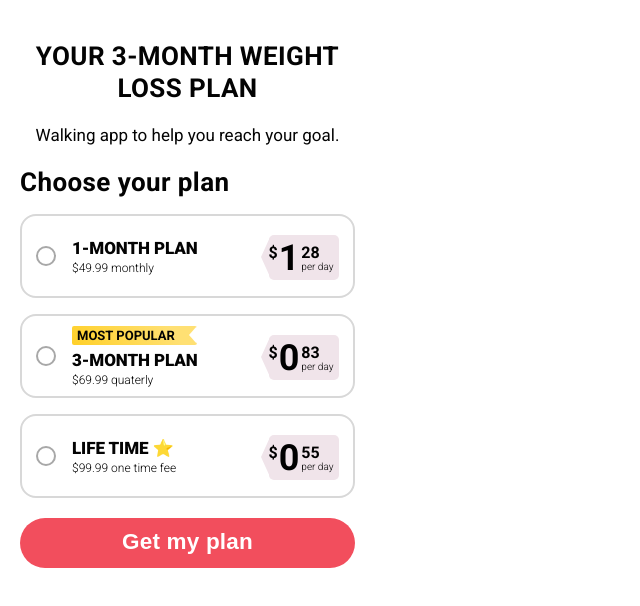
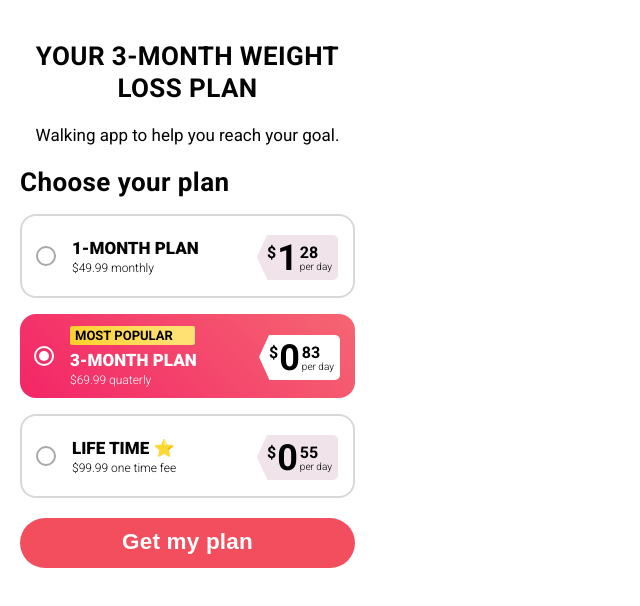
Before and after one commit to mishadanilovich/react-banner-ts, a React (Create React App) app: page / in a window 1280 px wide. Shown: the top 606 px of the page, without its empty margins (0-640 px from the left). Built offline with nearby package versions, Linux system fonts and the light colour scheme.

Commit message:
Add ability to select a plan

```diff
--- a/src/components/Button/styles.scss
+++ b/src/components/Button/styles.scss
@@ -14,4 +14,12 @@
   line-height: 28px;
   letter-spacing: 0.2px;
   text-align: center;
+
+  cursor: pointer;
+
+  transition: all 0.2s ease-in-out;
+
+  &:hover {
+    transform: translate(2px, -2px);
+  }
 }
--- a/src/components/Plan/index.tsx
+++ b/src/components/Plan/index.tsx
@@ -1,16 +1,22 @@
+import cn from 'classnames';
 import { PriceTicket, RateBanner } from 'components';
 import { PlanProps } from './types';
 
 import './styles.scss';
 
-export const Plan = ({ data }: PlanProps) => {
-  const { title, description, price, isPopular } = data;
+export const Plan = ({ data, onClick, isSelected }: PlanProps) => {
+  const { title, description, price, isPopular, id } = data;
 
   return (
-    <div className="plan">
+    <div
+      className={cn('plan', { selected: isSelected })}
+      onClick={() => onClick?.(id)}
+    >
       <span className="plan__select" />
       <div className="plan-info">
-        {isPopular && <RateBanner />}
+        {isPopular && (
+          <RateBanner className={cn({ 'rate-banner--selected': isSelected })} />
+        )}
         <h3 className="plan-info__title">{title}</h3>
         <p className="plan-info__description">{description}</p>
       </div>
--- a/src/components/Plan/styles.scss
+++ b/src/components/Plan/styles.scss
@@ -6,10 +6,13 @@
   display: flex;
   align-items: center;
   column-gap: 16px;
-  padding: 0 14px 0 14px;
+  padding: 0 15.5px 0 14px;
 
   border: 2px solid $color-gray;
   border-radius: 16px;
+
+  transition: all 0.1s;
+  cursor: pointer;
 
   &-info {
     &__title {
@@ -38,3 +41,35 @@
     border: 2px solid $color-dark-gray;
   }
 }
+
+.plan.selected {
+  border: none;
+  background: linear-gradient(225deg, $color-pink 0%, $color-dark-pink 100%);
+
+  .plan__select {
+    position: relative;
+    border: 2px solid $color-white;
+
+    &::before {
+      content: '';
+      position: absolute;
+      top: 50%;
+      left: 50%;
+      transform: translate(-50%, -50%);
+
+      width: 10px;
+      height: 10px;
+      border-radius: 50%;
+      background: $color-white;
+    }
+  }
+
+  .plan-info {
+    color: $color-white;
+  }
+
+  .plan__ticket {
+    color: $color-white;
+    background: $color-white;
+  }
+}
--- a/src/components/Plan/types.ts
+++ b/src/components/Plan/types.ts
@@ -1,4 +1,5 @@
 export interface BasePlan {
+  id: string;
   title: string;
   description: string;
   price: number;
@@ -8,4 +9,6 @@ export interface BasePlan {
 
 export interface PlanProps {
   data: BasePlan;
+  onClick?: (planId: string) => void;
+  isSelected?: boolean;
 }
--- a/src/components/PriceTicket/styles.scss
+++ b/src/components/PriceTicket/styles.scss
@@ -6,12 +6,13 @@
   position: relative;
   color: $color-light-pink;
   background-color: $color-light-pink;
-  border-radius: 5px;
+  border-bottom-right-radius: 5px;
+  border-top-right-radius: 5px;
 
   &::before {
     content: '';
     position: absolute;
-    left: -8px;
+    left: -10px;
     top: 0;
     width: 0;
     height: 0;
@@ -19,7 +20,6 @@
     border-right: 10px solid currentColor;
     border-bottom: 22.5px solid transparent;
     color: inherit;
-    border-radius: inherit;
   }
 
   &__amount {
--- a/src/components/RateBanner/styles.scss
+++ b/src/components/RateBanner/styles.scss
@@ -1,6 +1,7 @@
 @import "src/styles/colors.scss";
 
 .rate-banner {
+  color: $color-dark-black;
   position: relative;
   height: 19px;
   max-width: 125px;
@@ -12,7 +13,6 @@
   text-transform: uppercase;
   font-size: 13px;
   font-weight: 700;
-  line-height: 15px;
 
   &::after {
     content: '';
@@ -25,3 +25,9 @@
     border-radius: inherit;
   }
 }
+
+.rate-banner--selected {
+  &::after {
+    border-right: 8px solid transparent;
+  }
+}
--- a/src/containers/PlanList/constants.ts
+++ b/src/containers/PlanList/constants.ts
@@ -2,17 +2,20 @@ import { BasePlan } from 'components/Plan';
 
 export const planListConfiguration: BasePlan[] = [
   {
+    id: '1',
     title: '1-month plan',
     description: '$49.99 monthly',
     price: 1.28,
   },
   {
+    id: '2',
     title: '3-month plan',
     description: '$69.99 quaterly',
     price: 0.83,
     isPopular: true,
   },
   {
+    id: '3',
     title: 'Life time ⭐️',
     description: '$99.99 one time fee',
     price: 0.55,
--- a/src/containers/PlanList/index.tsx
+++ b/src/containers/PlanList/index.tsx
@@ -1,16 +1,37 @@
+import { useMemo, useState } from 'react';
 import { Plan } from 'components';
 import { PlanListProps } from './types';
+import { planListConfiguration } from './constants';
 
 import './styles.scss';
-import { planListConfiguration } from './constants';
 
 export const PlanList = ({ title }: PlanListProps) => {
+  const popularPlanId = useMemo(
+    () => planListConfiguration.find((item) => item.isPopular)?.id ?? '',
+    []
+  );
+  const [selectedPlan, setSelectedPlan] = useState(popularPlanId);
+
+  const handlePlanClick = (planId: string) => {
+    console.log(planId);
+    setSelectedPlan(planId);
+  };
+
   return (
     <div className="plan-list">
       {title && <h2>{title}</h2>}
-      {planListConfiguration.map((plan, i) => (
-        <Plan key={i} data={plan} />
-      ))}
+      {planListConfiguration.map((plan) => {
+        const isSelected = selectedPlan === plan.id;
+
+        return (
+          <Plan
+            key={plan.id}
+            data={plan}
+            onClick={handlePlanClick}
+            isSelected={isSelected}
+          />
+        );
+      })}
     </div>
   );
 };
--- a/src/styles.scss
+++ b/src/styles.scss
@@ -38,5 +38,5 @@ h3 {
   font-size: 17px;
   font-weight: 800;
   line-height: 22px;
-  letter-spacing: -0.09px;
+  letter-spacing: 0;
 }
--- a/src/styles/colors.scss
+++ b/src/styles/colors.scss
@@ -5,6 +5,8 @@ $color-dark-black: #000000;
 $color-red: #F24E5D;
 $color-gray: #D8D8D8;
 $color-dark-gray: #A8A8A8;
+$color-pink: #F66672;
+$color-dark-pink: #F32567;
 $color-light-pink: #F0E4EA;
 $color-orange: #FFD029;
 $color-light-orange: #FFE073;
```
